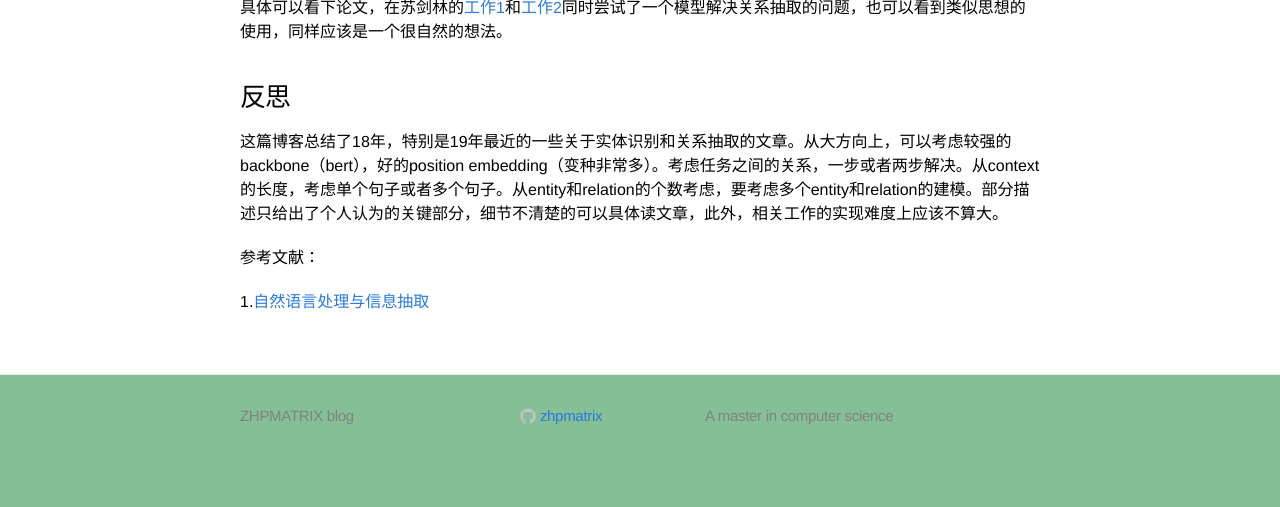
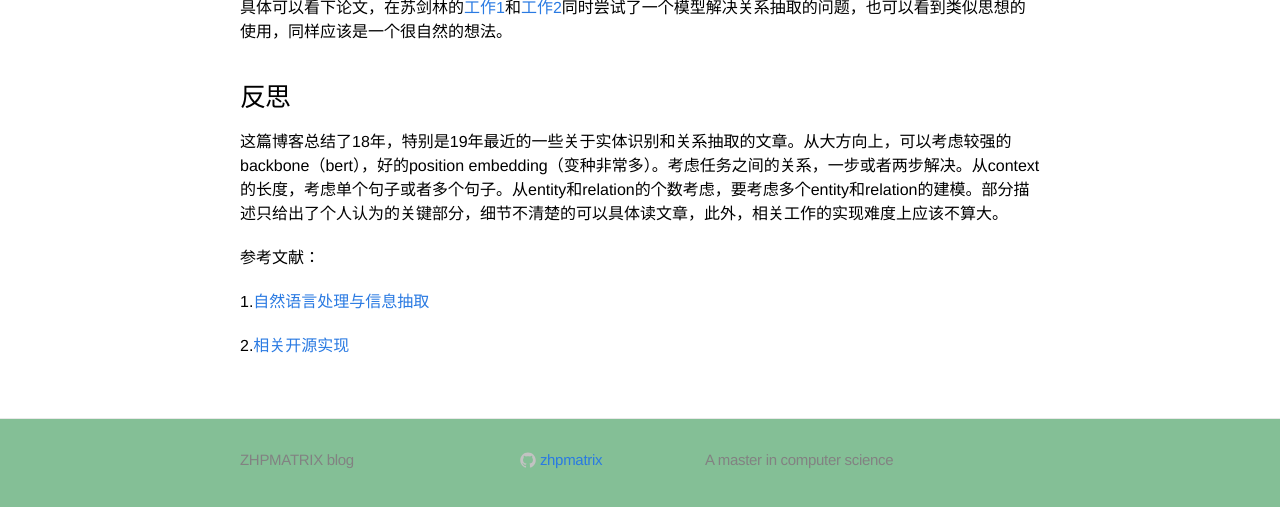
Before and after one commit to zhpmatrix/zhpmatrix.github.io, a Jekyll site: the page built from _posts/2019-06-30-neural-relation-extraction.md, in a window 1280 px wide and 900 px high, scrolled down 5028 px, cut to the strip 383-890 px from the top of the window. Built offline with Jekyll 4.4.1, drawn with Linux system fonts in a browser that asks for light colours; comment, search, counter and statistics services are not loaded; before the commit the page ends 5884 px from its top, so only the background shows below that.

Commit message:
add new ref

```diff
--- a/_posts/2019-06-30-neural-relation-extraction.md
+++ b/_posts/2019-06-30-neural-relation-extraction.md
@@ -157,3 +157,5 @@ mathjax: true
 参考文献：
 
 1.[自然语言处理与信息抽取](https://mp.weixin.qq.com/s?__biz=MzIyODExNDgxOA==&mid=402669092&idx=1&sn=b91c2c413b74e27ecbbbd72109e064c4&chksm=75a276c942d5ffdf4f1f22fe4843ac4066d56df3388cdb4ccfdc32dd59e516d97b2fab06d7e8&mpshare=1&scene=23&srcid=0612H0vYaFGB77kJZOQ3PZ0K%23rd)
+
+2.[相关开源实现](https://github.com/yuanxiaosc/Multiple-Relations-Extraction-Only-Look-Once)
```
